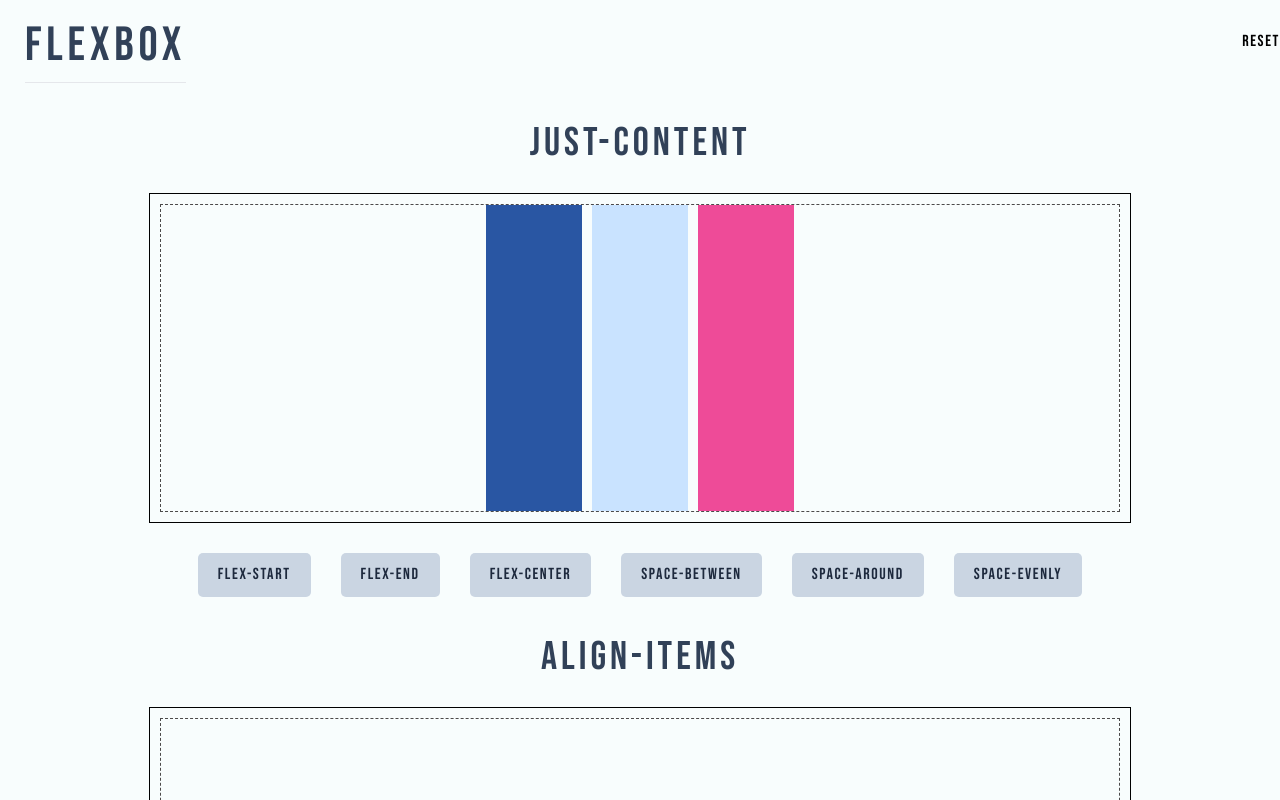
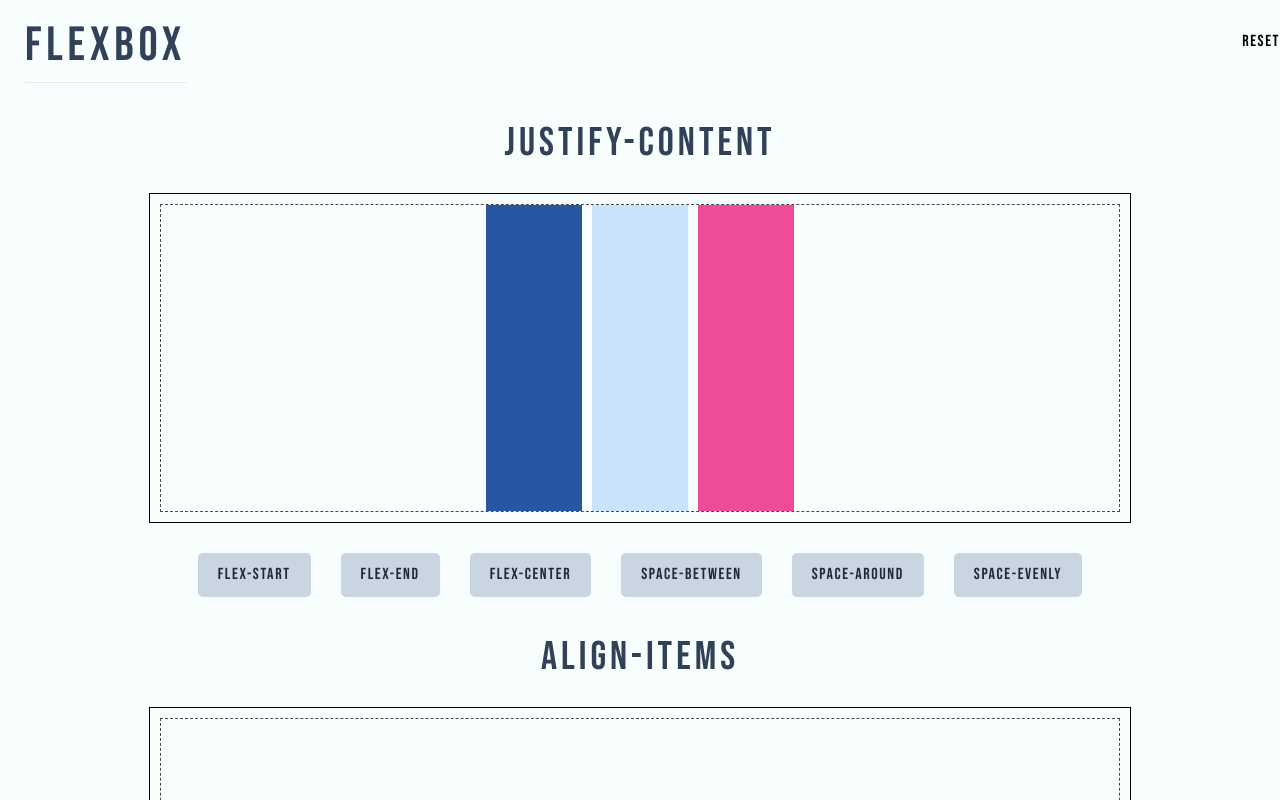
Before and after one commit to itsanxhu/Flexbox, a React (Vite) app: page / in a window 1280 px wide. Shown: the top 800 px of the page. Built offline with nearby package versions, Linux system fonts and the light colour scheme; a web font is replaced by a local one.

Commit message:
I checked vercel its working

```diff
--- a/src/App.jsx
+++ b/src/App.jsx
@@ -16,7 +16,7 @@ const Flexbox = () => {
           <Header onReset={handleReset} />
           <div className="first">
             <h2 className=" flex justify-center items-center text-slate-700">
-              just-content
+              justify-content
             </h2>
             <div className="main">
               <div className="box-parent">
```
